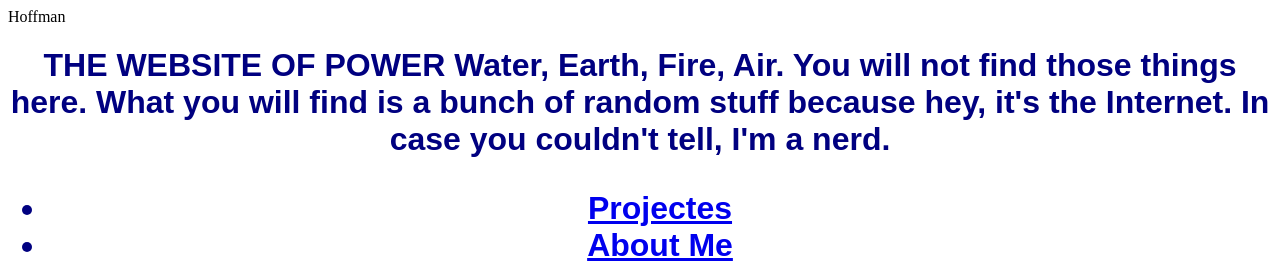
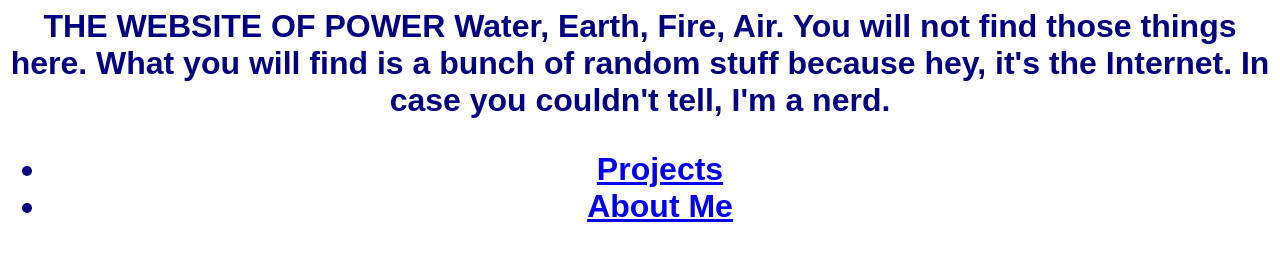
Before and after one commit to wrafab/hoffmans, a plain HTML site: page index.html in a window 1280 px wide. Shown: the top 277 px of the page. Drawn offline with Linux system fonts and the light colour scheme.

Commit message:
Update index.html

```diff
--- a/index.html
+++ b/index.html
@@ -1,15 +1,17 @@
 <html>
   <div style="bachground#EBEBE6;color:red>
+
+<br>
+<nav>
+
 <title>Hoffman</title>
 <body>
 
 <h1 style=color:navy;strong;font-family:arial;font-size:200%;text-align:center>THE WEBSITE OF POWER</strong;/style;/h1>
 <p;style=font-family:arial;font-size:100%> Water, Earth, Fire, Air. You will not find those things here. What you will find is a bunch of random stuff because hey, it's the Internet.</style;/p>
 <p;style=font-family:arial;font-size:50%>In case you couldn't tell, I'm a nerd.</style;/p>
-<br>
-<nav>
   <ul>
-    <li><a href="#">Projectes</a></li>
+    <li><a href="#">Projects</a></li>
     <li><a href="#">About Me</a></li>
 <br>
 <br>
```
